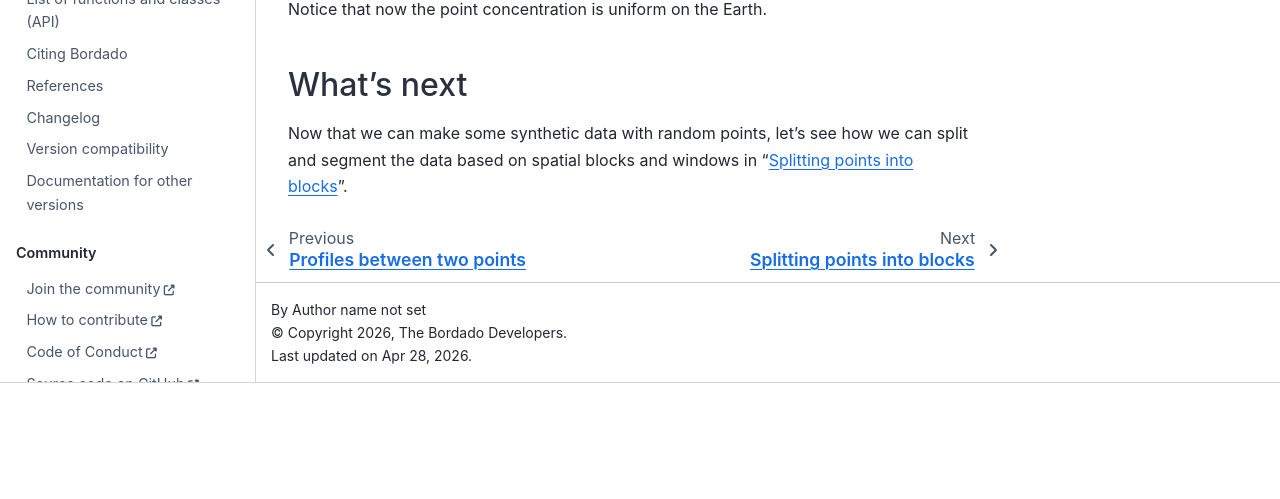
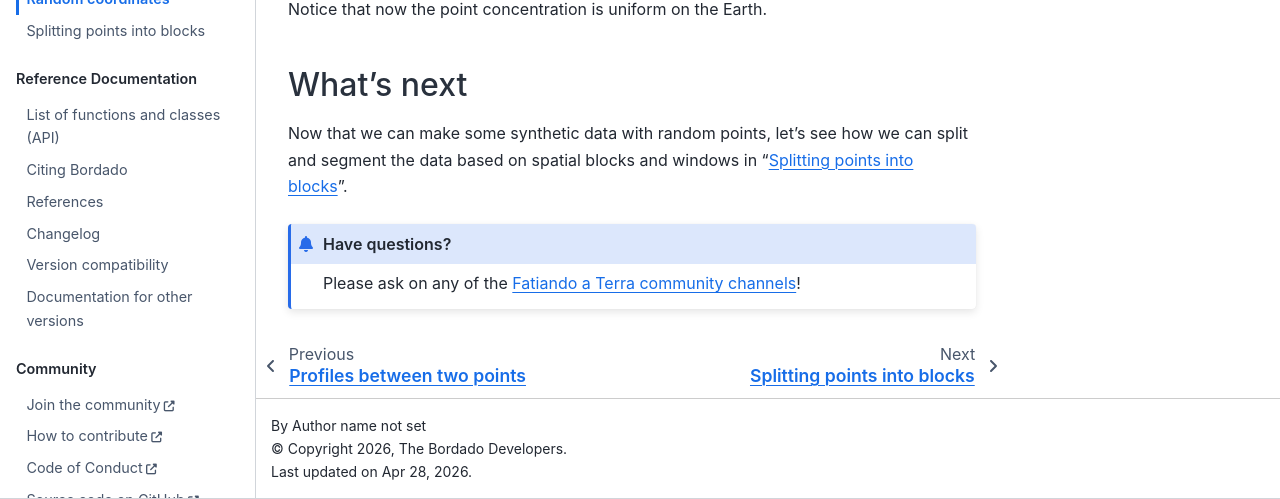
Before and after one commit to fatiando/bordado, a Sphinx documentation site: the page built from doc/tutorial/random.rst, in a window 1280 px wide and 900 px high, scrolled down 1757 px, cut to the strip 401-900 px from the top of the window. Built offline with Sphinx 7.4.7 and the Sphinx Book theme 1.1.4, drawn with Linux system fonts in a browser that asks for light colours; the version number could not be read and is left out; before the commit the page ends 2541 px from its top, so only the background shows below that.

Commit message:
Add the notice about asking questions to every page

```diff
--- a/doc/tutorial/grid.rst
+++ b/doc/tutorial/grid.rst
@@ -316,3 +316,8 @@ What's next
 Now you know how to generate regular coordinates in 1 or more dimensions. But
 what if we have two points, and we need coordinates for points evenly spaced
 between these two points? Find out how to do that in ":ref:`tutorial_profile`".
+
+.. admonition:: Have questions?
+
+    Please ask on any of the `Fatiando a Terra community channels
+    <https://www.fatiando.org/contact>`__!
--- a/doc/tutorial/line.rst
+++ b/doc/tutorial/line.rst
@@ -123,3 +123,8 @@ What's next
 
 Now that you know how to make evenly spaced values in one dimension, let's see
 how to apply that logic to multiple dimensions in ":ref:`tutorial_grid`".
+
+.. admonition:: Have questions?
+
+    Please ask on any of the `Fatiando a Terra community channels
+    <https://www.fatiando.org/contact>`__!
--- a/doc/tutorial/profile.rst
+++ b/doc/tutorial/profile.rst
@@ -202,3 +202,8 @@ We can now create points along profiles with both Cartesian and geographic
 coordinates! Another task you may have, particularly when sampling or generating
 synthetic data, is to create a random spread of points. See how this can be done
 with Bordado in ":ref:`tutorial_random`".
+
+.. admonition:: Have questions?
+
+    Please ask on any of the `Fatiando a Terra community channels
+    <https://www.fatiando.org/contact>`__!
--- a/doc/tutorial/random.rst
+++ b/doc/tutorial/random.rst
@@ -127,3 +127,8 @@ What's next
 Now that we can make some synthetic data with random points, let's see how
 we can split and segment the data based on spatial blocks and windows in
 ":ref:`tutorial_split`".
+
+.. admonition:: Have questions?
+
+    Please ask on any of the `Fatiando a Terra community channels
+    <https://www.fatiando.org/contact>`__!
```
Also changed, not shown: doc/overview.rst (+4 -3 lines).
